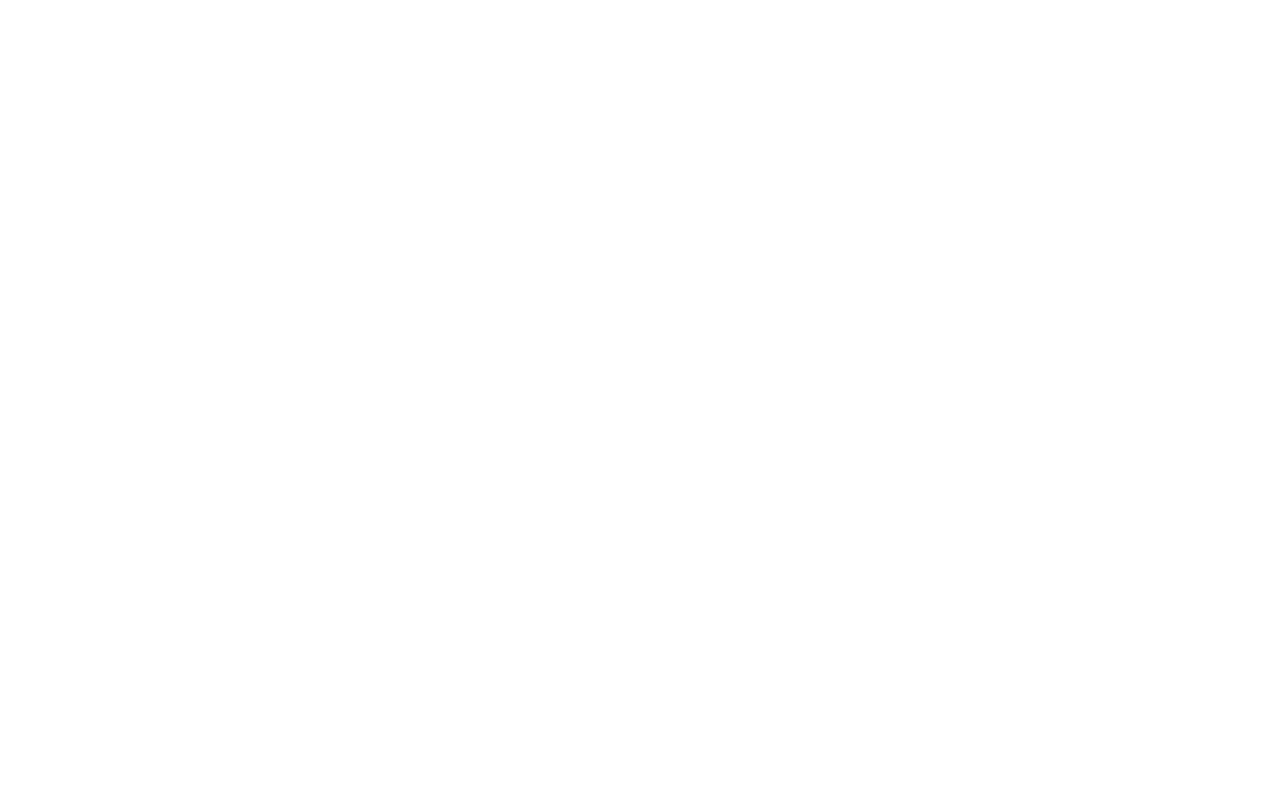
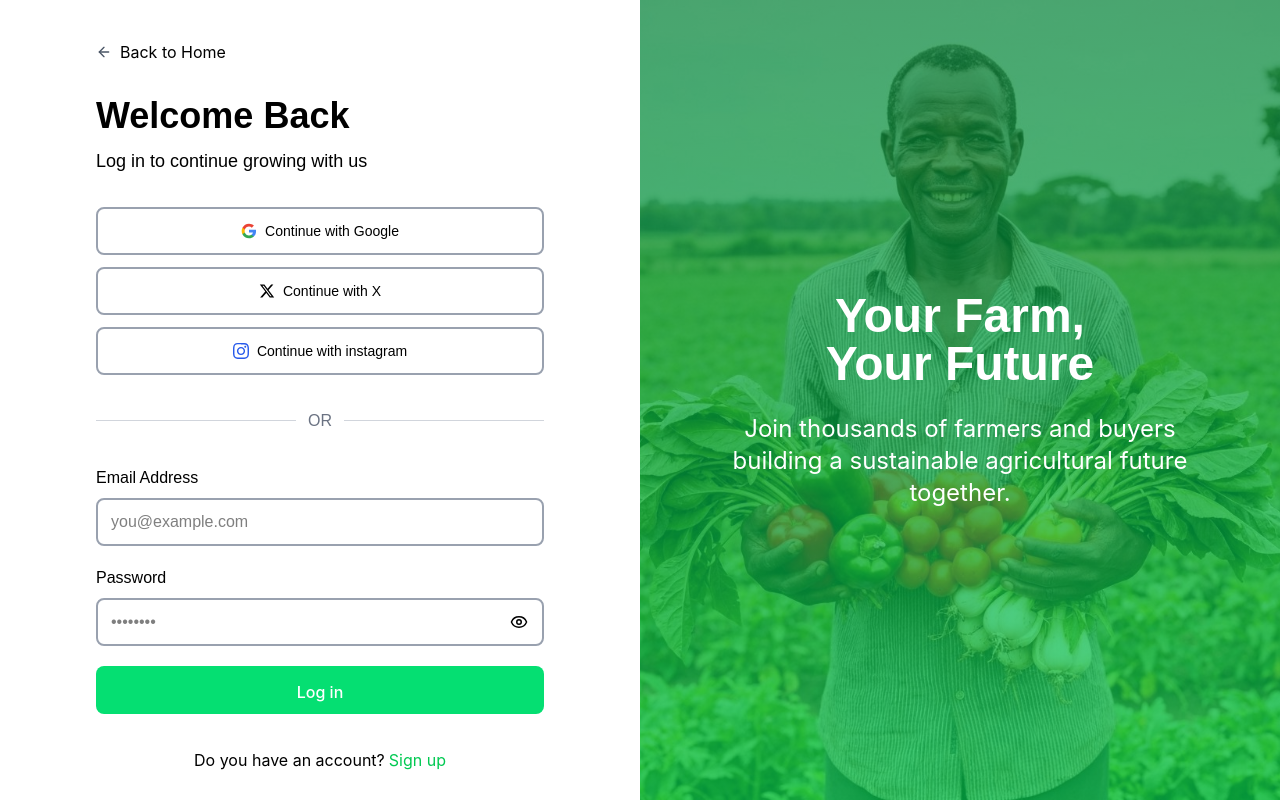
Before and after one commit to GROWMETRA11/GrowMetra11, a React (Vite) app: page /login in a window 1280 px wide. Before the commit this address had no page. Built offline with nearby package versions, Linux system fonts and the light colour scheme.

Commit message:
Login and SignUp

```diff
--- a/src/Components/Header.jsx
+++ b/src/Components/Header.jsx
@@ -10,12 +10,12 @@
   const buttons = [
     {
       text: "Login",
-      href: "#",
+      href: "/login",
       className: "text-gray-500 text-sm hover:text-green-500 transition",
     },
     {
       text: "Sign Up",
-      href: "#",
+      href: "/register",
       className:
         "px-4 py-2 rounded-full border text-sm border-green-500 text-green-500 hover:bg-green-500 hover:text-white transition",
     },
--- /dev/null
+++ b/src/pages/auth/LoginPage.jsx
@@ -0,0 +1,151 @@
+import React, { useState } from "react";
+import farmerHarvest from "../../assets/images/Nigerian farmer with harvest.jpg";
+import GoogleIcon from "../../Components/iconComponent/Google.jsx";
+import X from "../../Components/iconComponent/X.jsx";
+import Instagram from "../../Components/iconComponent/Instagram.jsx";
+import { Eye, EyeOff } from "lucide-react";
+import { useNavigate } from "react-router-dom";
+
+const LoginPage = () => {
+  const [showPassword, setShowPassword] = useState(false);
+  const navigate = useNavigate();
+
+  return (
+    <section className="w-full min-h-screen flex items-center  justify-center">
+      {/* Left Section */}
+      <div className="lg:w-1/2 w-full px-3  flex flex-col justify-center items-center overflow-y-auto no-scrollbar ">
+        <div
+          onClick={() => navigate("/")}
+          className="max-w-[448px] w-full h-screen mx-auto "
+        >
+          <div className="flex items-center gap-2 mb-8 pt-10">
+            <svg
+              width="16"
+              height="16"
+              viewBox="0 0 16 16"
+              fill="none"
+              xmlns="http://www.w3.org/2000/svg"
+            >
+              <path
+                d="M8.00004 12.6673L3.33337 8.00065L8.00004 3.33398"
+                stroke="#4A5565"
+                stroke-width="1.33333"
+                stroke-linecap="round"
+                stroke-linejoin="round"
+              />
+              <path
+                d="M12.6667 8H3.33337"
+                stroke="#4A5565"
+                stroke-width="1.33333"
+                stroke-linecap="round"
+                stroke-linejoin="round"
+              />
+            </svg>
+            <p className=" inter font-normal text-[16px] ">Back to Home</p>
+          </div>
+          <div>
+            <h2 className="manrope font-bold text-4xl mb-3 ">Welcome Back</h2>
+            <p className=" text-[18px] font-normal mb-8 ">
+              Log in to continue growing with us
+            </p>
+          </div>
+          <div>
+            <button className="w-full h-12 flex justify-center gap-2 items-center border-2 text-[14px] border-gray-400 rounded-lg font-medium mb-3 ">
+              <GoogleIcon />
+              Continue with Google
+            </button>
+            <button className="w-full h-12 flex justify-center gap-2 items-center border-2 text-[14px] border-gray-400 rounded-lg font-medium mb-3 ">
+              <X />
+              Continue with X
+            </button>
+            <button className="w-full h-12 flex justify-center gap-2 items-center border-2 text-[14px] border-gray-400 rounded-lg font-medium mb-[33.5px] ">
+              <Instagram />
+              Continue with instagram
+            </button>
+          </div>
+          {/* OR Divider */}
+          <div className="flex items-center justify-center mb-[33.5px]">
+            <div className="flex-grow border-t border-gray-300"></div>
+            <span className="mx-3 text-gray-500 font-medium">OR</span>
+            <div className="flex-grow border-t border-gray-300"></div>
+          </div>
+
+          {/* Form */}
+          <form action="" className="pb-6">
+            <div>
+              <label htmlFor="email" name="email" id="email">
+                {" "}
+                Email Address{" "}
+              </label>{" "}
+              <br />
+              <input
+                className=" w-full h-12 px-[13px] py-[15.5px] border-2 border-gray-400 rounded-lg mt-2 mb-5"
+                type="email"
+                name="email"
+                id="email"
+                placeholder="you@example.com"
+              />
+            </div>
+            <div className="relative">
+              <label htmlFor="password" id="password">
+                {" "}
+                Password{" "}
+              </label>{" "}
+              <br />
+              <input
+                className=" w-full h-12 px-[13px] py-[15.5px] border-2 border-gray-400 rounded-lg mt-2 mb-5"
+                type={showPassword ? "text" : "password"}
+                name="password"
+                id="password"
+                placeholder="••••••••"
+              />
+              <button
+                type="button"
+                onClick={() => setShowPassword(!showPassword)}
+                className="absolute right-4 top-[47px]"
+              >
+                {" "}
+                {showPassword ? <EyeOff size={18} /> : <Eye size={18} />}{" "}
+              </button>
+            </div>
+            <button
+              type="submit"
+              className="w-full h-12 py-[14px] bg-green-400 text-white rounded-lg text-[16px] inter font-medium mb-[34px] leading-[24px]"
+            >
+              {" "}
+              Log in
+            </button>
+            <div className="flex justify-center items-center space-x-1 inter font-normal  text-[16px]">
+              <p>Do you have an account?</p>
+              <a href="/register" className="text-green-500">
+                Sign up
+              </a>
+            </div>
+          </form>
+        </div>
+      </div>
+
+      {/* Right Section */}
+      <div
+        style={{ backgroundImage: `url(${farmerHarvest})` }}
+        className="w-1/2 relative text-white  min-h-screen hidden lg:flex flex-col items-center justify-center bg-center bg-cover object-fit"
+      >
+        {/* Gradient Overlay */}
+        <div className="absolute inset-0 bg-gradient-to-b from-green-700 to-green-500 opacity-70"></div>
+
+        {/* Contents */}
+        <div className="relative z-10 text-center">
+          <h2 className=" font-bold text-5xl mb-[25px] mx-auto max-w-[290px]">
+            Your Farm, Your Future
+          </h2>
+          <p className="inter font-normal text-2xl max-w-[500px]">
+            Join thousands of farmers and buyers building a sustainable
+            agricultural future together.
+          </p>
+        </div>
+      </div>
+    </section>
+  );
+};
+
+export default LoginPage;
--- a/src/pages/auth/SignUp.jsx
+++ b/src/pages/auth/SignUp.jsx
@@ -1,10 +1,15 @@
-import React from "react";
+import React, { useState } from "react";
 import farmers from "../../assets/images/Nierian farmers working together.jpg";
 import GoogleIcon from "../../Components/iconComponent/Google.jsx";
 import X from "../../Components/iconComponent/X.jsx";
 import Instagram from "../../Components/iconComponent/Instagram.jsx";
+import { Eye, EyeOff } from "lucide-react";
+import { useNavigate } from "react-router-dom";
 
 const SignUp = () => {
+  const navigate = useNavigate()
+const [showPassword,setShowPassword] = useState(false);
+
   return (
     <section className="flex w-full mx-auto h-screen">
 
@@ -27,9 +32,9 @@
       </div>
 
       { /* Right Side */ }
-      <div className="w-full max-w-1/2 mx-auto flex justify-center items-center bg-white">
+      <div className="w-full px-3 lg:max-w-1/2 mx-auto flex justify-center items-center bg-white">
       <div className="max-w-[448px] mx-auto w-full h-screen py-[106px] overflow-y-auto no-scrollbar">
-        <div className="flex items-center gap-2 mb-8">
+        <div onClick={() => navigate("/")} className="flex items-center gap-2 mb-8">
             <svg
               width="16"
               height="16"
@@ -86,20 +91,44 @@
 { /* Form */ }
           <form action="">
             <div>
-              <label htmlFor="Fname" id="Fname" > Full Name </label> <br />
-              <input className=" w-full h-12 px-[13px] py-[15.5px] border-1 border-gray-300 rounded-lg" type="text" name="Fname" id="Fname" placeholder="John Doe" />
+              <label htmlFor="Fname" id="Fname"  > Full Name </label> <br />
+              <input className=" w-full h-12 px-[13px] py-[15.5px] border-2 border-gray-400 rounded-lg mt-2 mb-5 " type="text" name="Fname" id="Fname" placeholder="John Doe" />
             </div>
             <div>
-              <label htmlFor="email" id="email" > Email Address </label> <br />
-              <input className=" w-full h-12 px-[13px] py-[15.5px] border-1 border-gray-300 rounded-lg" type="email" name="email" id="email" placeholder="you@example.com" />
+              <label htmlFor="email" name="email" id="email"> Email Address </label> <br />
+              <input className=" w-full h-12 px-[13px] py-[15.5px] border-2 border-gray-400 rounded-lg mt-2 mb-5" type="email" name="email" id="email" placeholder="you@example.com" />
             </div>
             <div>
-              <label htmlFor="Fname" id="Fname" > Phone Number </label> <br />
-              <input className=" w-full h-12 px-[13px] py-[15.5px] border-1 border-gray-300 rounded-lg" type="number" name="Fname" id="Fname" placeholder=" +234 800 000 0000" />
+              <label htmlFor="phone" id="phone"  > Phone Number </label> <br />
+              <input className=" w-full h-12 px-[13px] py-[15.5px] border-2 border-gray-400 rounded-lg mt-2 mb-5" type="number" name="phone" id="phone" placeholder=" +234 800 000 0000" />
             </div>
-            <div>
-              <label htmlFor="Fname" id="Fname" > Password </label> <br />
-              <input className=" w-full h-12 px-[13px] py-[15.5px] border-1 border-gray-300 rounded-lg" type="password" name="Fname" id="Fname" />
+            <div className="relative">
+              <label htmlFor="password" id="password" > Password </label> <br />
+              <input className=" w-full h-12 px-[13px] py-[15.5px] border-2 border-gray-400 rounded-lg mt-2 mb-5" type={showPassword ? "text" : "password"} name="password" id="password" placeholder="••••••••" />
+              <button type="button" onClick={() => setShowPassword(!showPassword)} className="absolute right-4 top-[47px]"> {showPassword ? <EyeOff size={18}/> : <Eye size={18}/> } </button>
+            </div>
+            <div className="relative">
+              <label htmlFor="" className="inter font-medium"> I am a </label><br />
+              <select name="" id="" className="w-full h-12 px-[21px] py-[14px] border-2 border-gray-400 rounded-lg mb-5 mt-2 text-[16px] font-normal leading-[20px]">
+                <option value="">Select a role</option>
+                <option value="farmer">Farmer</option>
+                <option value="buyer">Buyer</option>
+              </select>
+               {/* Custom arrow */}
+  <svg
+    class="absolute right-5 top-14 -translate-y-1/2 w-6 h-6 appearance-none text-gray-500 pointer-events-none"
+    fill="none"
+    stroke="currentColor"
+    strokeWidth="2"
+    viewBox="0 0 24 24"
+  >
+    <path strokeLinecap="round" strokeLinejoin="round" d="M19 9l-7 7-7-7" />
+  </svg>
+            </div>
+            <button type="submit" className="w-full h-12 py-[14px] bg-green-400 text-white rounded-lg mb-[34px] text-[16px] inter font-medium leading-[24px]"> Create Account</button>
+            <div className="flex justify-center items-center space-x-1 inter font-normal text-[16px]">
+              <p>Already have an account?</p>
+              <a href="/login" className="text-green-500">Log in</a>
             </div>
           </form>
       </div>
--- a/src/pages/landingPage/Hero.jsx
+++ b/src/pages/landingPage/Hero.jsx
@@ -6,6 +6,7 @@
 import verify from "../../assets/icons/verify icon.svg";
 import secure from "../../assets/icons/secure payment icon.svg";
 import fair from "../../assets/icons/fair pricing icon.svg";
+import { useNavigate } from "react-router-dom";
 
 const Hero = () => {
   const safeties = [
@@ -13,6 +14,8 @@
     { id: secure, text: "Secure Payments" },
     { id: fair, text: "Fair Pricing" },
   ];
+
+  const navigate = useNavigate()
 
   // animation variants
   const fadeUp = {
@@ -61,6 +64,7 @@
         >
           <motion.div whileHover={{ scale: 1.05 }}>
             <Button
+              onClick={() => navigate("/register")}
               text="Sign Up Now"
               className="text-white bg-green-500 hover:bg-transparent border border-green-500 hover:text-green-500 transition-all duration-300"
             />
--- a/src/routes/AppRoutes.jsx
+++ b/src/routes/AppRoutes.jsx
@@ -2,6 +2,7 @@
 import { BrowserRouter, Routes, Route } from 'react-router-dom'
 import LandingPage from '../pages/landingPage'
 import SignUp from '../pages/auth/SignUp'
+import LoginPage from '../pages/auth/LoginPage'
 
 const AppRoutes = () => {
   return (
@@ -9,6 +10,7 @@
     <Routes>
         <Route path='/' element={<LandingPage/>}/>
         <Route path='/register' element={<SignUp/>}/>
+        <Route path='/login' element={<LoginPage/>}/>
     </Routes>
     </BrowserRouter>
   )
```
Also changed, not shown: src/assets/images/Nigerian farmer with harvest.jpg (added).
